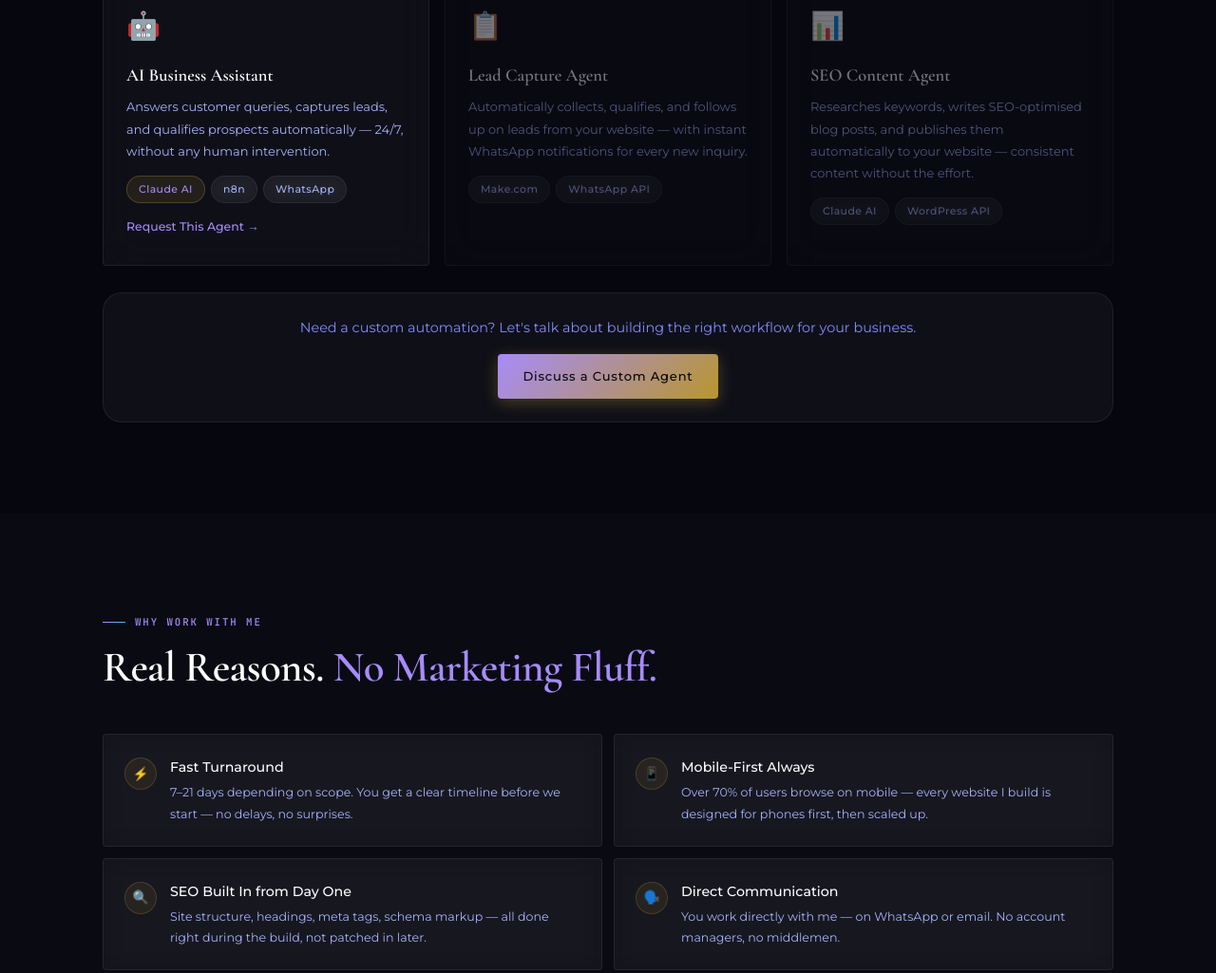
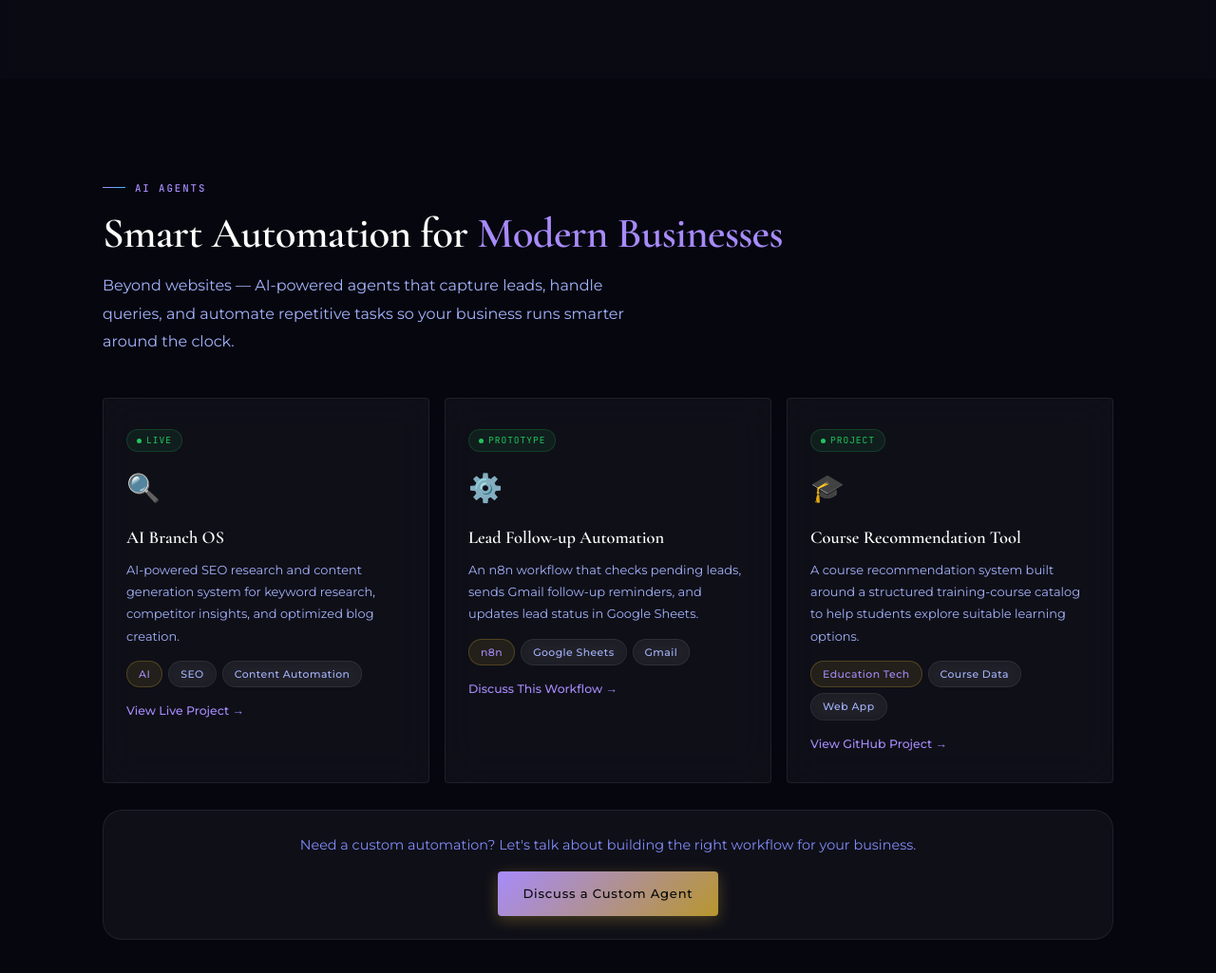
Before and after one commit to zebamansoorifea-byte/portfolio-website, a plain HTML site: page index.html in a window 1280 px wide. Shown: the part 2875-3900 px from the top of the page at 95% size. Drawn offline with nearby package versions, Linux system fonts and the light colour scheme; a web font is replaced by a local one.

Commit message:
Add AI Branch OS project card to index.html
Added AI Branch OS project card with details and links.

```diff
--- a/index.html
+++ b/index.html
@@ -644,6 +644,46 @@ option { background: #111; color: #fff; }
   <h2 class="h2 rev">Projects That <span class="gold">Delivered Results</span></h2>
   <p class="lead rev">Real websites, built from scratch — design, development, SEO, and launch. Click to view the full case study.</p>
   <div class="proj-cards">
+
+<div class="pcard rev">
+  <div class="iframe-wrap">
+    <div class="iframe-tag">
+      <span class="tag tag-glass">AI & SEO</span>
+    </div>
+    <iframe
+      src="https://ai-branch-os.vercel.app/"
+      loading="lazy"
+      scrolling="no"
+      title="AI Branch OS">
+    </iframe>
+    <div class="iframe-ov"></div>
+    <div class="iframe-badge">
+      <span class="iframe-dot"></span>
+      AI Branch OS
+    </div>
+  </div>
+
+  <div class="pcard-body">
+    <div class="pcard-title">AI Branch OS</div>
+    <p class="pcard-desc">
+      An AI-powered SEO research and content creation
+      tool designed for keyword research, competitor
+      insights, and SEO-optimized blog generation.
+    </p>
+    <div class="pcard-tags">
+      <span class="tag tag-gold">AI Automation</span>
+      <span class="tag tag-glass">Keyword Research</span>
+      <span class="tag tag-glass">SEO Content</span>
+    </div>
+    <a href="https://ai-branch-os.vercel.app/"
+       target="_blank"
+       rel="noopener noreferrer"
+       class="pcard-link">
+      View Live Project →
+    </a>
+  </div>
+</div>
+
     <div class="pcard rev">
       <div class="iframe-wrap"><div class="iframe-tag"><span class="tag tag-glass">Education</span></div>
         <iframe src="https://computerclassesnearme.in/" loading="lazy" scrolling="no" title="Samyak Computer Classes"></iframe>
@@ -674,12 +714,83 @@ option { background: #111; color: #fff; }
   <div class="eyebrow rev">AI Agents</div>
   <h2 class="h2 rev">Smart Automation for <span class="gold">Modern Businesses</span></h2>
   <p class="lead rev">Beyond websites — AI-powered agents that capture leads, handle queries, and automate repetitive tasks so your business runs smarter around the clock.</p>
-  <div class="agents-grid">
-    <div class="agent-card rev"><div class="agent-status s-live"><span class="s-dot"></span>Live</div><span class="agent-icon">🤖</span><div class="agent-name">AI Business Assistant</div><p class="agent-desc">Answers customer queries, captures leads, and qualifies prospects automatically — 24/7, without any human intervention.</p><div class="agent-tech"><span class="tag tag-gold">Claude AI</span><span class="tag tag-glass">n8n</span><span class="tag tag-glass">WhatsApp</span></div><a href="contact.html" class="agent-link">Request This Agent →</a></div>
-    <div class="agent-card coming rev d1"><div class="agent-status s-soon"><span class="s-dot"></span>Coming Soon</div><span class="agent-icon">📋</span><div class="agent-name">Lead Capture Agent</div><p class="agent-desc">Automatically collects, qualifies, and follows up on leads from your website — with instant WhatsApp notifications for every new inquiry.</p><div class="agent-tech"><span class="tag tag-glass">Make.com</span><span class="tag tag-glass">WhatsApp API</span></div></div>
-    <div class="agent-card coming rev d2"><div class="agent-status s-soon"><span class="s-dot"></span>Coming Soon</div><span class="agent-icon">📊</span><div class="agent-name">SEO Content Agent</div><p class="agent-desc">Researches keywords, writes SEO-optimised blog posts, and publishes them automatically to your website — consistent content without the effort.</p><div class="agent-tech"><span class="tag tag-glass">Claude AI</span><span class="tag tag-glass">WordPress API</span></div></div>
+
+<div class="agents-grid">
+
+  <!-- AI Branch OS -->
+  <div class="agent-card rev">
+    <div class="agent-status s-live">
+      <span class="s-dot"></span>Live
+    </div>
+    <span class="agent-icon">🔍</span>
+    <div class="agent-name">AI Branch OS</div>
+    <p class="agent-desc">
+      AI-powered SEO research and content generation
+      system for keyword research, competitor insights,
+      and optimized blog creation.
+    </p>
+    <div class="agent-tech">
+      <span class="tag tag-gold">AI</span>
+      <span class="tag tag-glass">SEO</span>
+      <span class="tag tag-glass">Content Automation</span>
+    </div>
+    <a href="https://ai-branch-os.vercel.app/"
+       target="_blank"
+       rel="noopener noreferrer"
+       class="agent-link">
+      View Live Project →
+    </a>
   </div>
-  <div style="text-align:center;margin-top:28px;padding:24px;background:var(--glass);border:1px solid var(--border);border-radius:var(--r-lg)">
+
+  <!-- n8n Follow-up Automation -->
+  <div class="agent-card rev d1">
+    <div class="agent-status s-live">
+      <span class="s-dot"></span>Prototype
+    </div>
+    <span class="agent-icon">⚙️</span>
+    <div class="agent-name">Lead Follow-up Automation</div>
+    <p class="agent-desc">
+      An n8n workflow that checks pending leads,
+      sends Gmail follow-up reminders, and updates
+      lead status in Google Sheets.
+    </p>
+    <div class="agent-tech">
+      <span class="tag tag-gold">n8n</span>
+      <span class="tag tag-glass">Google Sheets</span>
+      <span class="tag tag-glass">Gmail</span>
+    </div>
+    <a href="contact.html" class="agent-link">
+      Discuss This Workflow →
+    </a>
+  </div>
+
+  <!-- Course Recommendation Tool -->
+  <div class="agent-card rev d2">
+    <div class="agent-status s-live">
+      <span class="s-dot"></span>Project
+    </div>
+    <span class="agent-icon">🎓</span>
+    <div class="agent-name">Course Recommendation Tool</div>
+    <p class="agent-desc">
+      A course recommendation system built around
+      a structured training-course catalog to help
+      students explore suitable learning options.
+    </p>
+    <div class="agent-tech">
+      <span class="tag tag-gold">Education Tech</span>
+      <span class="tag tag-glass">Course Data</span>
+      <span class="tag tag-glass">Web App</span>
+    </div>
+    <a href="https://github.com/zebamansoorifea-byte/samyak-course-recommendation"
+       target="_blank"
+       rel="noopener noreferrer"
+       class="agent-link">
+      View GitHub Project →
+    </a>
+  </div>
+
+</div>
+ <div style="text-align:center;margin-top:28px;padding:24px;background:var(--glass);border:1px solid var(--border);border-radius:var(--r-lg)">
     <p style="font-size:.9rem;color:var(--t3);margin-bottom:16px">Need a custom automation? Let's talk about building the right workflow for your business.</p>
     <a href="contact.html" class="btn btn-gold">Discuss a Custom Agent</a>
   </div>
```
